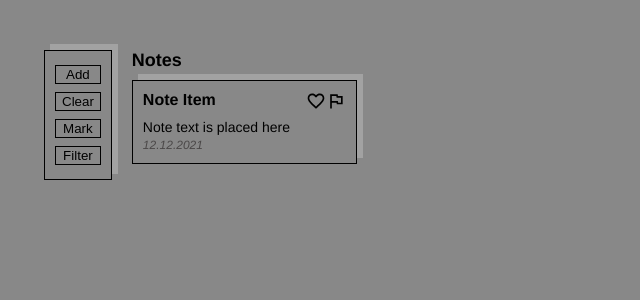
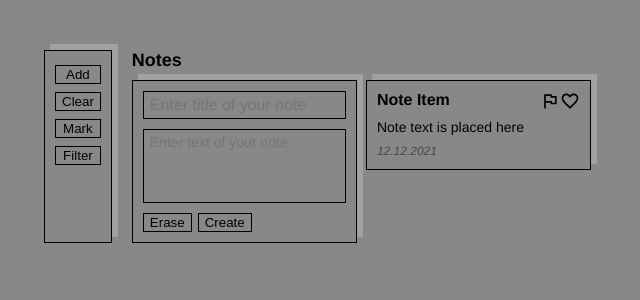
Before and after one commit to alex-y-kuznetsov/note, a Vue app: page / in a window 1280 px wide. Shown: the top 300 px of the page, without its empty margins (84-724 px from the left). Built offline with nearby package versions, Linux system fonts and the light colour scheme.

Commit message:
new note item

```diff
--- a/src/assets/styles/components/notes.less
+++ b/src/assets/styles/components/notes.less
@@ -26,6 +26,7 @@
 .note_header {
   display: flex;
   justify-content: space-between;
+  width: 100%;
 }
 
 .note_title {
@@ -54,6 +55,7 @@
 .note_text {
   font-size: 14px;
   line-height: 16px;
+  margin-bottom: 6px;
 }
 
 .note_date {
@@ -62,3 +64,39 @@
   color: @secondary_color;
   font-style: italic;
 }
+
+.new_note {
+  .btn {
+    &:not(:last-of-type) {
+      margin-right: 6px;
+    }
+  }
+}
+
+.new_note_title,
+.new_note_text {
+  font-family: Avenir, Helvetica, Arial, sans-serif;
+  width: 100%;
+  background-color: transparent;
+  box-shadow: none;
+  outline: none;
+  border: 1px solid @main_color;
+  box-sizing: border-box;
+  padding: 4px 6px;
+}
+
+.new_note_title {
+  &::placeholder {
+    font-size: 16px;
+    line-height: 18px;
+  }
+}
+
+.new_note_text {
+  resize: none;
+
+  &::placeholder {
+    font-size: 14px;
+    line-height: 16px;
+  }
+}
--- /dev/null
+++ b/src/components/NewNoteItem.vue
@@ -0,0 +1,20 @@
+<template>
+  <article class="note new_note">
+    <div class="note_header">
+      <input class="note_title new_note_title"
+             placeholder="Enter title of your note">
+    </div>
+    <textarea class="note_text new_note_text"
+              placeholder="Enter text of your note"
+              rows="4">
+    </textarea>
+    <button class="btn">Erase</button>
+    <button class="btn">Create</button>
+  </article>
+</template>
+
+<script>
+export default {
+
+}
+</script>
--- a/src/components/NoteItem.vue
+++ b/src/components/NoteItem.vue
@@ -3,8 +3,8 @@
     <div class="note_header">
       <h1 class="note_title">Note Item</h1>
       <div class="note_status">
+        <span class="note_icon note_new" title="New"></span>
         <span class="note_icon note_fav" title="Favorite"></span>
-        <span class="note_icon note_new" title="New"></span>
       </div>
     </div>
     <div class="note_text">Note text is placed here</div>
--- a/src/components/Notes.vue
+++ b/src/components/Notes.vue
@@ -2,14 +2,16 @@
   <div class="notes">
     <h1 class="notes_title">Notes</h1>
     <div class="notes_inner">
+      <NewNoteItem />
       <NoteItem />
     </div>
   </div>
 </template>
 
 <script>
+import NewNoteItem from '@/components/NewNoteItem.vue';
 import NoteItem from '@/components/NoteItem.vue';
 export default {
-  components: { NoteItem }
+  components: { NewNoteItem, NoteItem }
 }
 </script>
```
